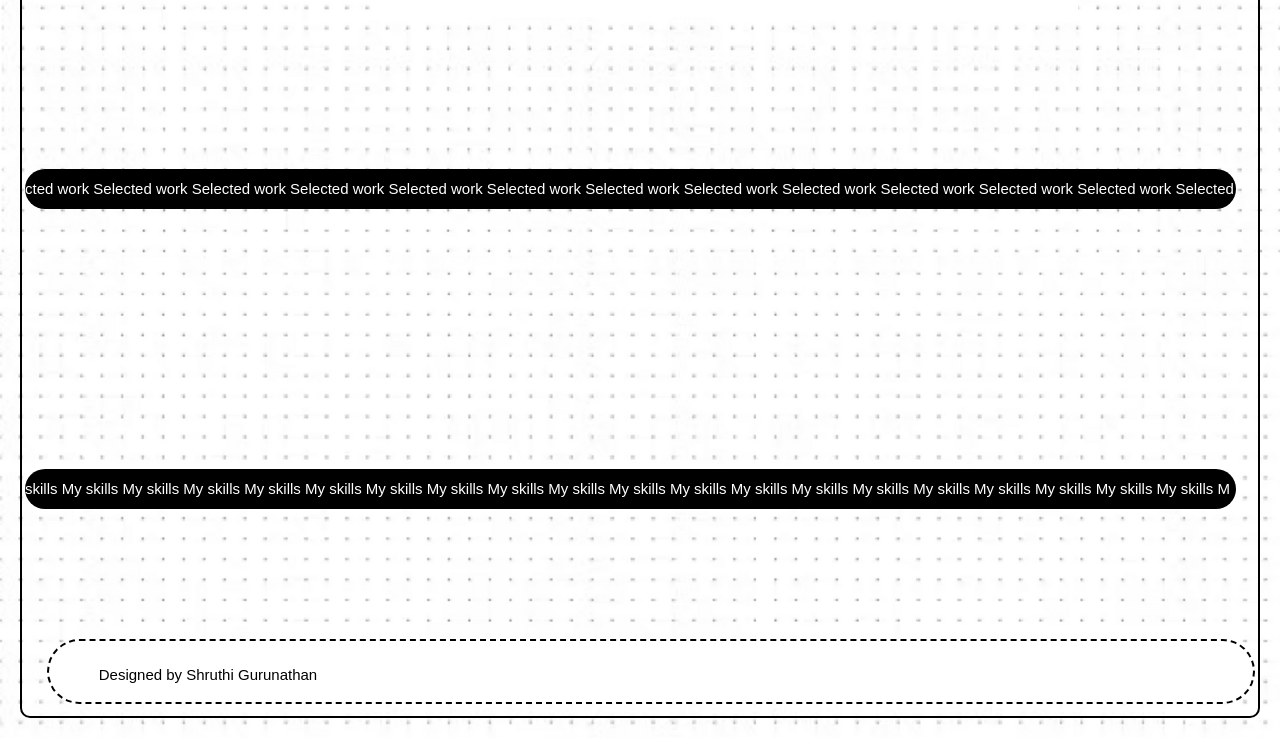
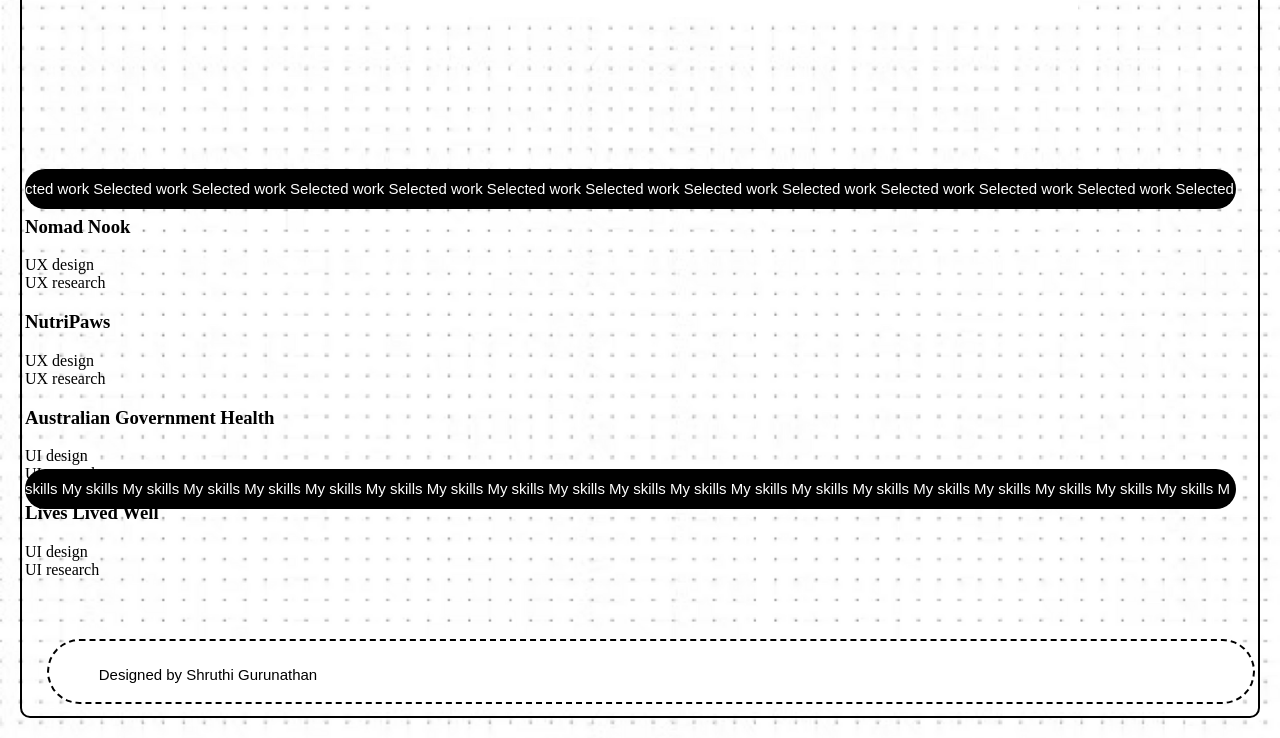
Before and after one commit to ShruthiGurunathan/UX_UI_HW_18, a plain HTML site: page index.html in a window 1280 px wide. Shown: the part 1031-1769 px from the top of the page. Drawn offline with Linux system fonts and the light colour scheme.

Commit message:
Updated to site

```diff
--- a/index.html
+++ b/index.html
@@ -52,6 +52,61 @@
     </div>
 
 
+    <!--case study items-->
+
+   <div class="case-study-list-item-1">
+      <h3 class="title-large">
+         <span class="text-span-8"></span>
+         Nomad Nook
+         </h3>
+         <div class="discipline-tags">
+<div class="tag">UX design</div>
+   <div class="tag">UX research</div>
+   <div class="Mobile design"></div>
+   <div class="Product design"></div>
+</div>
+</div>
+
+<div class="case-study-list-item-2">
+   <h3 class="title-large">
+   <span class="text-span-8"></span>
+   NutriPaws
+   </h3>
+<div class="discipline-tags">
+   <div class="tag">UX design</div>
+   <div class="tag">UX research</div>
+   <div class="Mobile design"></div>
+   <div class="Product design"></div>
+</div>
+</div>
+
+<div class="case-study-list-item-3">
+   <h3 class="title-large">
+   <span class="text-span-8"></span>
+   Australian Government Health
+   </h3>
+<div class="discipline-tags">
+   <div class="tag">UI design</div>
+   <div class="tag">UI research</div>
+   <div class="Responsive web design"></div>
+   <div class="Product design"></div>
+</div>
+</div>
+
+<div class="case-study-list-item-4">
+   <h3 class="title-large">
+   <span class="text-span-8"></span>
+   Lives Lived Well
+</h3>
+<div class="discipline-tags">
+   <div class="tag">UI design</div>
+   <div class="tag">UI research</div>
+   <div class="Responsive web design"></div>
+   <div class="Product design"></div>
+</div>
+</div>
+
+
     <div class="circular-box-3">
         <div class="circular-box-text-3">
             <p>skills My skills My skills My skills My skills My skills My skills My skills My skills My skills My skills My skills My skills My skills My skills My skills My skills My skills My skills My skills M</p>
```
